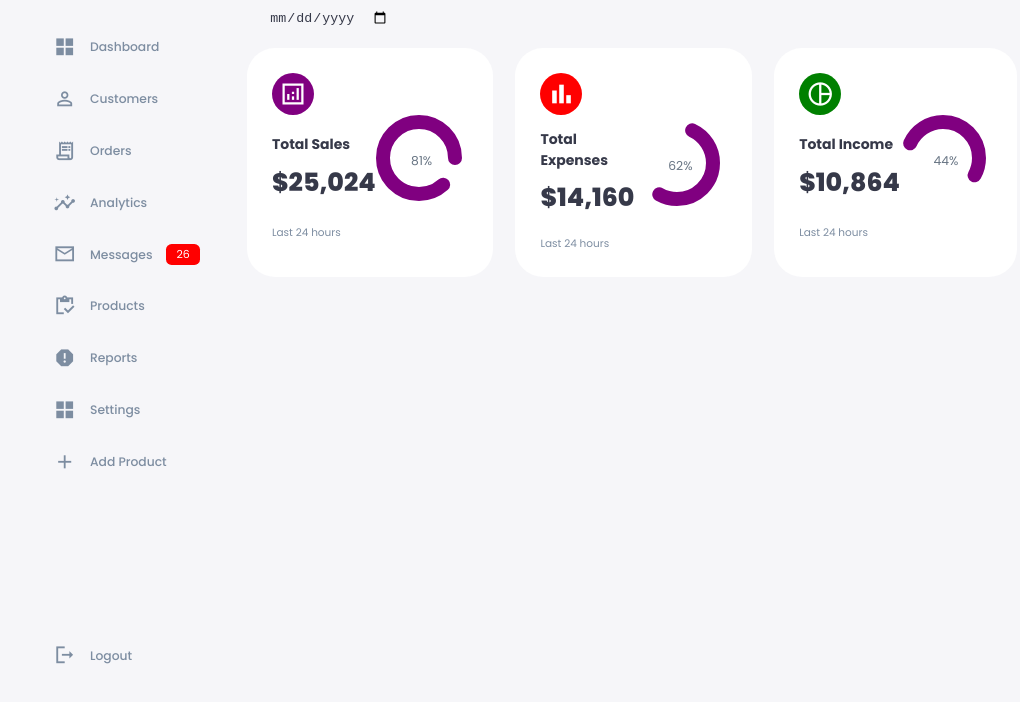
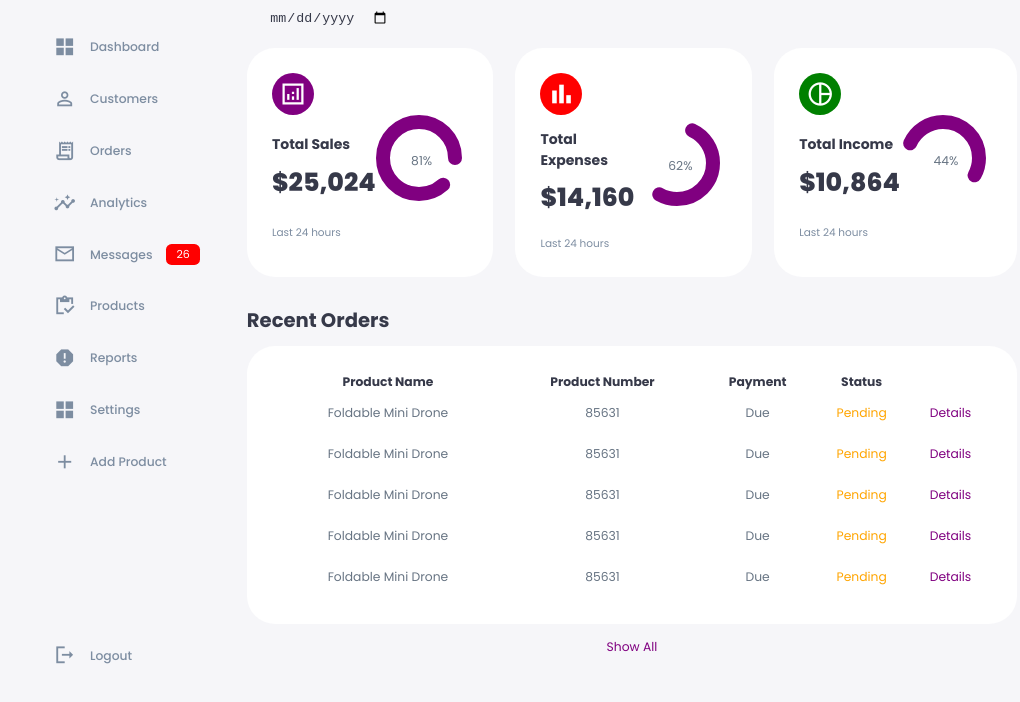
Before and after one commit to xemmefxMFx/testPractice, a plain HTML site: page testDashboard/respoAdminDashboardwithThemeswitcher/index.html in a window 1280 px wide. Shown: the part 70-772 px from the top of the page, without its empty margins (0-1020 px from the left). Drawn offline with nearby package versions, Linux system fonts and the light colour scheme.

Commit message:
Add and Style Recent Orders Table

```diff
--- a/testDashboard/respoAdminDashboardwithThemeswitcher/index.html
+++ b/testDashboard/respoAdminDashboardwithThemeswitcher/index.html
@@ -168,7 +168,59 @@
                     <small class="text-muted">Last 24 hours</small>
                 </div>
             </div>
-
+            <!-- RECENT ORDERS START -->
+            <div class="recent-orders">
+                <h2>Recent Orders</h2>
+                <table>
+                    <thread>
+                        <tr>
+                            <th>Product Name</th>
+                            <th>Product Number</th>
+                            <th>Payment</th>
+                            <th>Status</th>
+                            <th></th>
+                        </tr>
+                    </thread>
+                    <tbody>
+                        <tr>
+                            <td>Foldable Mini Drone</td>
+                            <td>85631</td>
+                            <td>Due</td>
+                            <td class="warning">Pending</td>
+                            <td class="primary">Details</td>
+                        </tr>
+                        <tr>
+                            <td>Foldable Mini Drone</td>
+                            <td>85631</td>
+                            <td>Due</td>
+                            <td class="warning">Pending</td>
+                            <td class="primary">Details</td>
+                        </tr>
+                        <tr>
+                            <td>Foldable Mini Drone</td>
+                            <td>85631</td>
+                            <td>Due</td>
+                            <td class="warning">Pending</td>
+                            <td class="primary">Details</td>
+                        </tr>
+                        <tr>
+                            <td>Foldable Mini Drone</td>
+                            <td>85631</td>
+                            <td>Due</td>
+                            <td class="warning">Pending</td>
+                            <td class="primary">Details</td>
+                        </tr>
+                        <tr>
+                            <td>Foldable Mini Drone</td>
+                            <td>85631</td>
+                            <td>Due</td>
+                            <td class="warning">Pending</td>
+                            <td class="primary">Details</td>
+                        </tr>
+                    </tbody>
+                </table>
+                <a href="#">Show All</a>
+            </div>
         </main>
     </div>
 </body>
--- a/testDashboard/respoAdminDashboardwithThemeswitcher/styles.css
+++ b/testDashboard/respoAdminDashboardwithThemeswitcher/styles.css
@@ -346,3 +346,44 @@ main .insights small {
     margin-top: 1.3rem;
     display: block;
 }
+
+/* === STYLE RECENT ORDERS === */
+
+main .recent-orders {
+    margin-top: 2rem;
+}
+
+main .recent-orders h2 {
+    margin-bottom: 0.8rem;
+}
+
+main .recent-orders table {
+    background-color: var(--color-white);
+    width: 100%;
+    border-radius: var(--card-border-radius);
+    padding: var(--card-padding);
+    text-align: center;
+    box-shadow: var(--box-shadow);
+    transition: all 300ms ease;
+}
+
+main .recent-orders table:hover {
+    box-shadow: none;
+}
+
+main table tbody td {
+    height: 2.8rem;
+    border-bottom: 1px solid var(--color-light);
+    color: var(--color-dark-variant);
+}
+
+main table tbody tr:last-child td {
+    border: none;
+}
+
+main .recent-orders a {
+    text-align: center;
+    display: block;
+    margin: 1rem auto;
+    color: var(--color-primary);
+}
```
